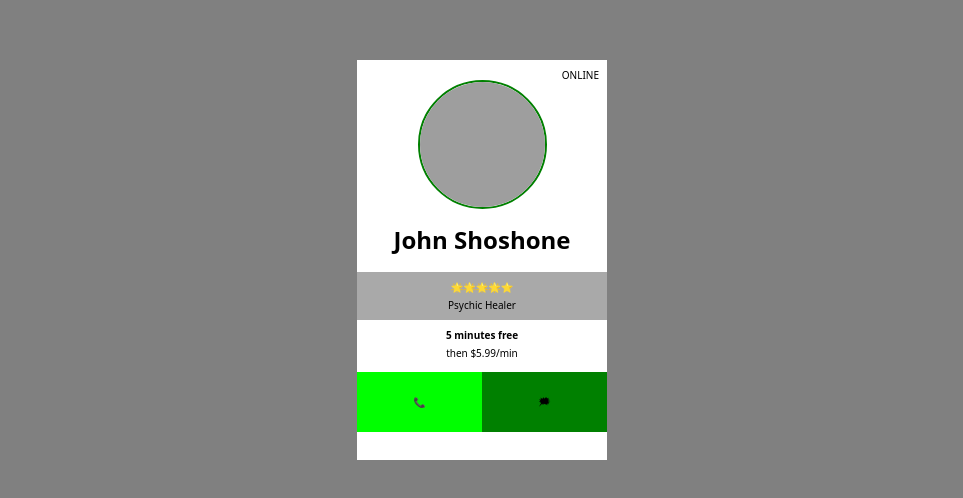
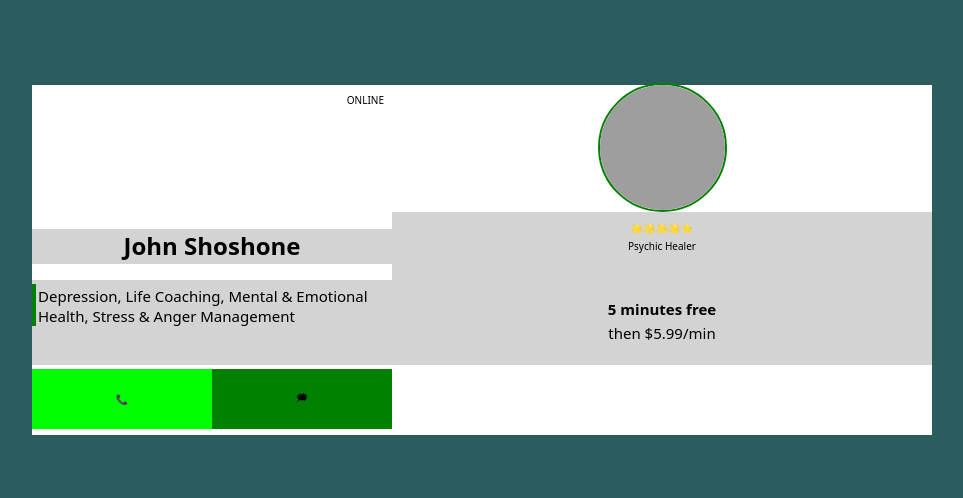
Before and after one commit to Primemerlinian/flexbox-grid-responsive-design, a plain HTML site: page index.html in a window 1280 px wide. Shown: the part 140-638 px from the top of the page, without its empty margins (158-1121 px from the left). Drawn offline with Linux system fonts and the light colour scheme; grey boxes are pictures that could not be loaded.

Commit message:
expand card sideways

```diff
--- a/css/style.css
+++ b/css/style.css
@@ -18,7 +18,7 @@ html {
 }
 
 body {
-  background-color: gray;
+  background-color: rgb(43, 93, 95);
 /* Use a system font, if none are available use an available sans-sarif   font */
   font-family: system-ui, -apple-system, BlinkMacSystemFont, "Segoe UI",
     Roboto, Oxygen-Sans, Ubuntu, Cantarell, "Helvetica Neue", sans-serif;
@@ -30,7 +30,7 @@ body {
 }
 
 main {
-height: 400px;
+height: 350px;
 width: 250px;
 background-color: white;
 text-align: center;
@@ -64,7 +64,7 @@ h1 {
 }
 
 #brand {
-  display: none;
+  display: inline;
 }
 
 p {
@@ -72,7 +72,8 @@ p {
 }
 
 #occupation, #offer {
-padding: 4px 0;
+padding: 5px 0;
+text-align: center;
 }
 
 #contact {
@@ -88,14 +89,49 @@ align-items: center;
 }
 #contact > p:first-child {
   background-color: lime;
+
 }
 
 #contact > p:last-child {
   background-color: green;
 }
 
-@media only screen and (min-width 768px) {
+@media only screen and (min-width: 768px) {
   main {
-    width: 400px;
+    display: grid;
+    text-align: left;
+    width: 900px;
+    grid-template-columns: 40% 60%;
+    grid-template-rows: auto auto auto auto;
   }
+  }
+
+#status {
+  text-align: left;
+  padding: 10px 2 2 20px;
 }
+
+img {
+  grid-area: img;
+  margin: 50%;
+}
+
+#brand {
+  display: inline;
+}
+
+
+#brand > p {
+  border-left: green 4px solid;
+  padding: 2px 10px 0 2px;
+  font-size: 15px;
+}
+
+#offer {
+  font-size: 15px;
+  padding: 15px;
+}
+
+#name, #occupation, #brand, #offer {
+  background-color: lightgray;
+}
```
